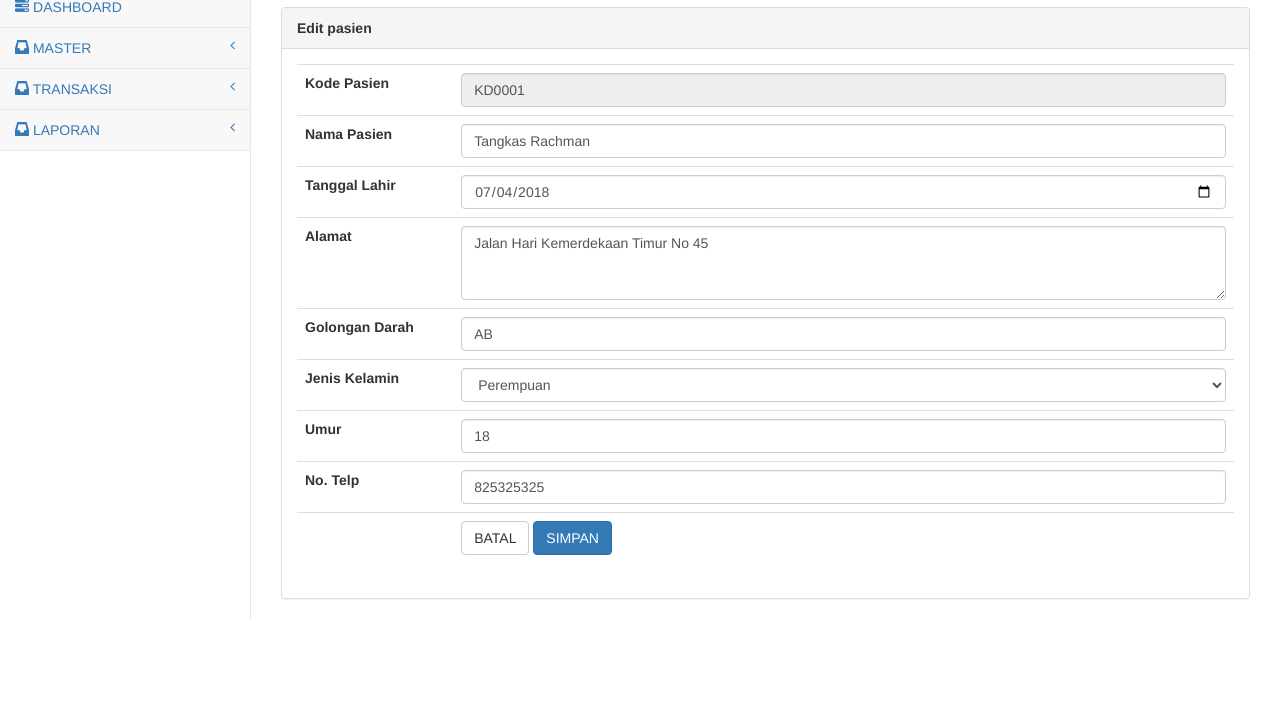
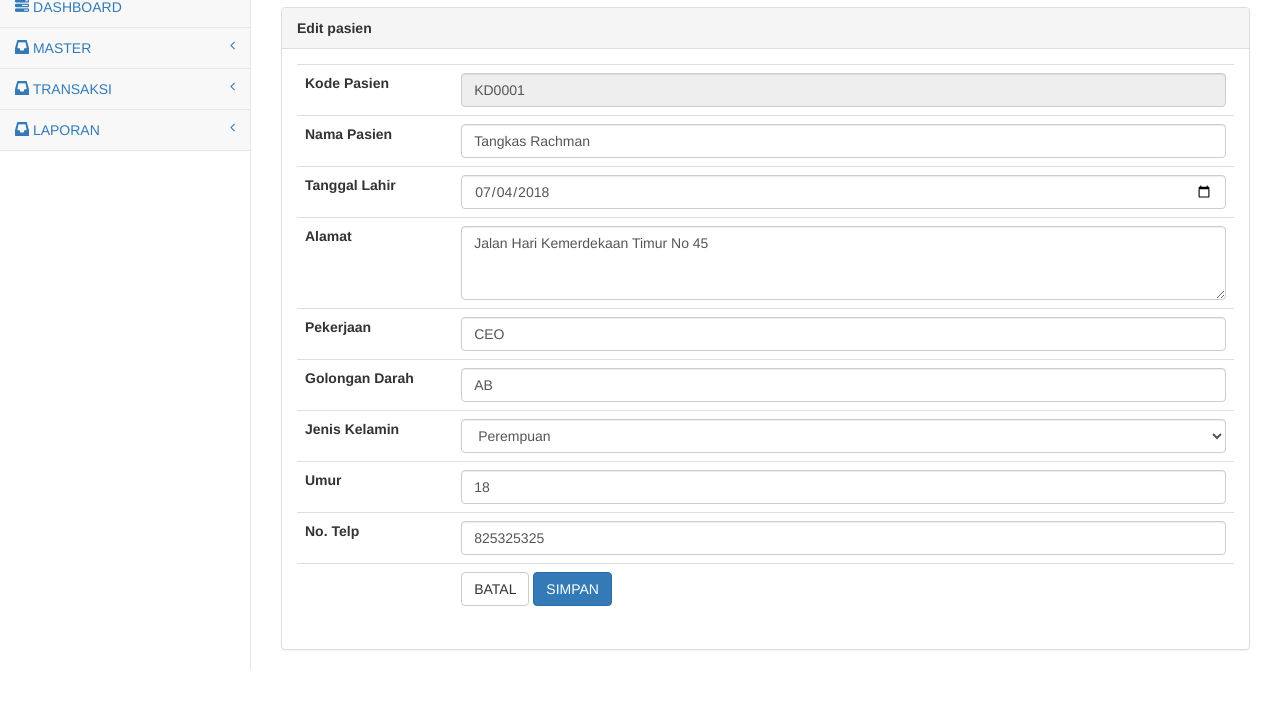
Before and after one commit to penguinkampus/klinik, a PHP site: page /master/edit-pasien.php?kdpasien=KD0001 in a window 1280 px wide. Shown: the part 64-773 px from the top of the page. Run offline with PHP 8.4, Linux system fonts and the light colour scheme; a user stored in the database is signed in; data comes from the database, SQL or seed files in the repository; some libraries are stand-ins or nearby versions.

Commit message:
Update edit-pasien.php

```diff
--- a/view/edit-pasien.php
+++ b/view/edit-pasien.php
@@ -6,20 +6,22 @@ if (isset($_POST['submit'])) {
   $nmpasien   	  = ucwords($_POST['nmpasien']);
   $tgllahir       = $_POST['tgllahir'];
   $alamat       	= ucwords($_POST['alamat']);
+  $pekerjaan       	= ucwords($_POST['pekerjaan']);
   $goldarah			  = $_POST['goldarah'];
   $jnskelamin		  = $_POST['jnskelamin'];
   $umur           = $_POST['umur'];
   $notelp         = $_POST['notelp'];
 
   $update = mysql_query("UPDATE dbpasien SET
-                        kdpasien  ='$kdpasien'
-                      , nmpasien  ='$nmpasien'
-                      , tgllahir  ='$tgllahir '
-                      , alamat    ='$alamat'
-                      , goldarah  ='$goldarah'
-                      , jnskelamin='$jnskelamin'
-                      , umur      ='$umur'
-                      , notelp    ='$notelp'
+                        kdpasien ='$kdpasien'
+                      , nmpasien ='$nmpasien'
+                      , tgllahir ='$tgllahir '
+                      , alamat ='$alamat'
+                      , pekerjaan ='$pekerjaan'
+                      , goldarah ='$goldarah'
+                      , jnskelamin ='$jnskelamin'
+                      , umur ='$umur'
+                      , notelp ='$notelp'
                       WHERE kdpasien='$kdpasien'");
   if ($update) {
     echo "<script>alert('Data BERHASIL di Update!');window.location='pasien.php';</script>";
@@ -66,6 +68,10 @@ if (isset($_POST['submit'])) {
                   <tr>
             				<th class="col-md-2">Alamat</th>
             				<td><textarea rows="3" type="text" class="form-control" name="alamat" maxlength="80" required><?php echo $d['alamat'] ?></textarea></td>
+            			</tr>
+                  <tr>
+            				<th class="col-md-2">Pekerjaan</th>
+            				<td><input type="text" class="form-control" name="pekerjaan" value="<?php echo $d['pekerjaan'] ?>" maxlength="30"></td>
             			</tr>
                   <tr>
             				<th class="col-md-2">Golongan Darah</th>
```
